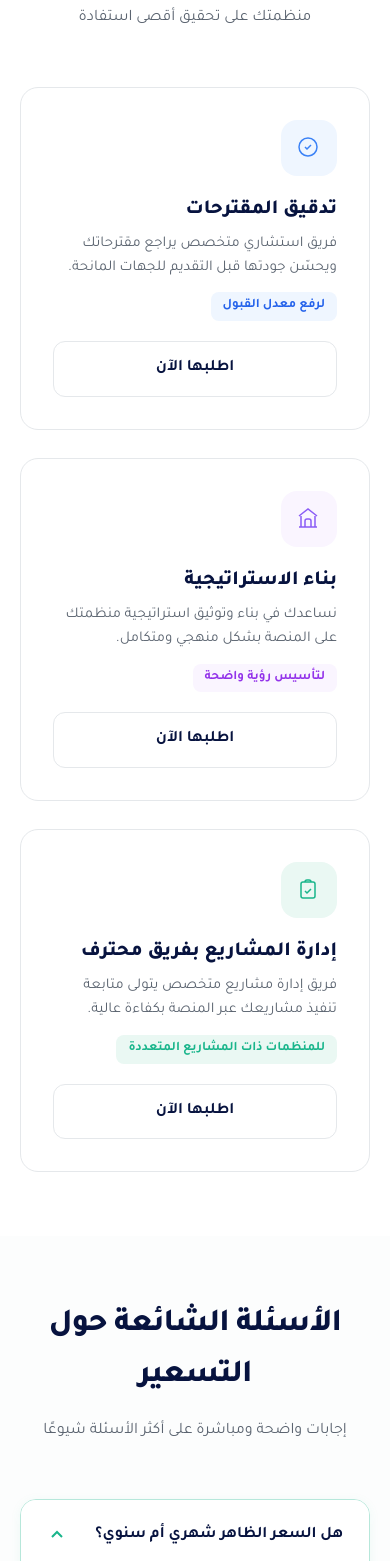
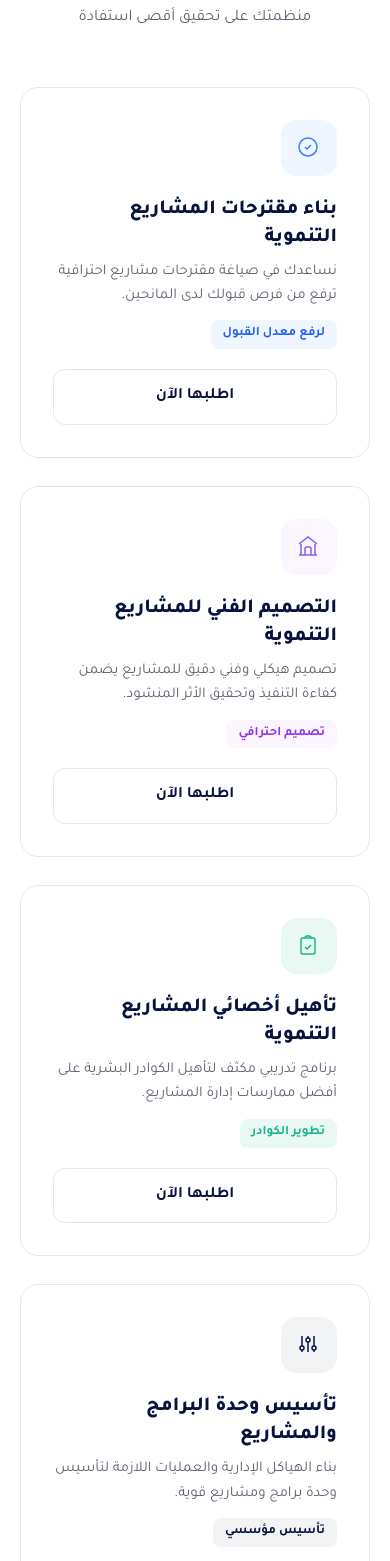
Before and after one commit to ANasserkh/jazeel-website-v2, a Nuxt app: page /pricing in a window 390 px wide. Shown: the part 5687-7248 px from the top of the page. Built offline with nearby package versions, Linux system fonts and the light colour scheme; a small style sheet from the web is missing.

Commit message:
fix: update services

```diff
--- a/app/components/services/RequestDialog.vue
+++ b/app/components/services/RequestDialog.vue
@@ -8,16 +8,26 @@ const { serviceType } = defineProps({
 });
 
 const services = {
-    ProposalReview: 1,
-    StrategyBuilding: 2,
-    ProjectManagement: 3
+    ProposalBuilding: 1,
+    TechnicalDesign: 2,
+    SpecialistQualification: 3,
+    UnitEstablishment: 4,
+    ProjectManagement: 5,
+    ProcessModeling: 6,
+    FundraisingQualification: 7,
+    FundraisingUnit: 8
 }
 
 const subtitle = computed(() => {
     switch (serviceType) {
-        case services.ProposalReview: return "تدقيق المقترحات"
-        case services.StrategyBuilding: return "بناء الاستراتيجية"
-        case services.ProjectManagement: return "إدارة المشاريع"
+        case services.ProposalBuilding: return "بناء مقترحات المشاريع التنموية"
+        case services.TechnicalDesign: return "التصميم الفني للمشاريع التنموية"
+        case services.SpecialistQualification: return "تأهيل أخصائي المشاريع التنموية"
+        case services.UnitEstablishment: return "تأسيس وحدة البرامج والمشاريع"
+        case services.ProjectManagement: return "إدارة المشاريع التنموية"
+        case services.ProcessModeling: return "نمذجة الإجراءات والعمليات في إدارة المشاريع التنموية"
+        case services.FundraisingQualification: return "تأهيل وتمكين أخصائي ادارة تنمية الموارد المالية"
+        case services.FundraisingUnit: return "تأسيس وحدة تنمية الموارد المالية"
     }
 })
 
--- a/app/pages/pricing.vue
+++ b/app/pages/pricing.vue
@@ -17,10 +17,74 @@ const serviceModal = ref(false);
 const serviceType = ref("");
 
 const services = {
-    ProposalReview: 1,
-    StrategyBuilding: 2,
-    ProjectManagement: 3
+    ProposalBuilding: 1,
+    TechnicalDesign: 2,
+    SpecialistQualification: 3,
+    UnitEstablishment: 4,
+    ProjectManagement: 5,
+    ProcessModeling: 6,
+    FundraisingQualification: 7,
+    FundraisingUnit: 8
 }
+
+const servicesList = [
+    {
+        id: services.ProposalBuilding,
+        title: 'بناء مقترحات المشاريع التنموية',
+        description: 'نساعدك في صياغة مقترحات مشاريع احترافية ترفع من فرص قبولك لدى المانحين.',
+        tag: 'لرفع معدل القبول',
+        color: 'blue'
+    },
+    {
+        id: services.TechnicalDesign,
+        title: 'التصميم الفني للمشاريع التنموية',
+        description: 'تصميم هيكلي وفني دقيق للمشاريع يضمن كفاءة التنفيذ وتحقيق الأثر المنشود.',
+        tag: 'تصميم احترافي',
+        color: 'purple'
+    },
+    {
+        id: services.SpecialistQualification,
+        title: 'تأهيل أخصائي المشاريع التنموية',
+        description: 'برنامج تدريبي مكثف لتأهيل الكوادر البشرية على أفضل ممارسات إدارة المشاريع.',
+        tag: 'تطوير الكوادر',
+        color: 'jgreen'
+    },
+    {
+        id: services.UnitEstablishment,
+        title: 'تأسيس وحدة البرامج والمشاريع',
+        description: 'بناء الهياكل الإدارية والعمليات اللازمة لتأسيس وحدة برامج ومشاريع قوية.',
+        tag: 'تأسيس مؤسسي',
+        color: 'navy'
+    },
+    {
+        id: services.ProjectManagement,
+        title: 'إدارة المشاريع التنموية',
+        description: 'إشراف مباشر ومتابعة حثيثة لتنفيذ المشاريع لضمان الجودة والالتزام بالجداول الزمنية.',
+        tag: 'إدارة متكاملة',
+        color: 'blue'
+    },
+    {
+        id: services.ProcessModeling,
+        title: 'نمذجة الإجراءات والعمليات في إدارة المشاريع التنموية',
+        description: 'تحويل العمليات المعقدة إلى نماذج واضحة وسهلة التنفيذ تضمن استدامة العمل.',
+        tag: 'كفاءة تشغيلية',
+        color: 'purple'
+    },
+    {
+        id: services.FundraisingQualification,
+        title: 'تأهيل وتمكين أخصائي ادارة تنمية الموارد المالية',
+        description: 'تمكين المسؤولين عن تنمية الموارد بأدوات ومهارات الاستدامة المالية الحديثة.',
+        tag: 'استدامة مالية',
+        color: 'jgreen'
+    },
+    {
+        id: services.FundraisingUnit,
+        title: 'تأسيس وحدة تنمية الموارد المالية',
+        description: 'تطوير استراتيجيات وأنظمة متكاملة لجذب الموارد المالية وضمان نمو المنظمة.',
+        tag: 'نمو مستدام',
+        color: 'navy'
+    }
+];
 
 function openServiceDialog(type) {
     serviceType.value = type;
@@ -821,66 +885,45 @@ function openServiceDialog(type) {
                 </p>
             </div>
 
-            <div class="grid grid-cols-1 sm:grid-cols-3 gap-7 reveal">
-                <!-- Service 1 -->
-                <div class="service-card flex flex-col">
-                    <div class="w-14 h-14 rounded-2xl bg-blue-50 flex items-center justify-center mb-5">
-                        <svg width="26" height="26" fill="none" stroke="#3b82f6" stroke-width="1.5">
+            <div class="grid grid-cols-1 md:grid-cols-2 lg:grid-cols-3 gap-7 reveal justify-center">
+                <div v-for="service in servicesList" :key="service.id" class="service-card flex flex-col">
+                    <div class="w-14 h-14 rounded-2xl flex items-center justify-center mb-5" :class="{
+                        'bg-blue-50': service.color === 'blue',
+                        'bg-purple-50': service.color === 'purple',
+                        'bg-jgreen-50': service.color === 'jgreen',
+                        'bg-navy/5': service.color === 'navy',
+                    }">
+                        <!-- Dynamic Icon Selection -->
+                        <svg v-if="service.color === 'blue'" width="26" height="26" fill="none" stroke="#3b82f6"
+                            stroke-width="1.5">
                             <path d="M9 12l2 2 4-4M21 12a9 9 0 11-18 0 9 9 0 0118 0z" />
                         </svg>
-                    </div>
-                    <h3 class="text-xl font-extrabold text-navy mb-2">تدقيق المقترحات</h3>
-                    <p class="text-[0.9375rem] text-neutral-text leading-relaxed mb-3">
-                        فريق استشاري متخصص يراجع مقترحاتك ويحسّن جودتها قبل التقديم للجهات المانحة.
-                    </p>
-                    <span
-                        class="inline-block text-[0.8125rem] font-bold text-blue-600 bg-blue-50 px-3 py-1 rounded-lg mb-5 w-fit">لرفع
-                        معدل القبول</span>
-                    <div class="mt-auto">
-                        <button @click="openServiceDialog(services.ProposalReview)"
-                            class="btn-secondary justify-center text-[0.9375rem] w-full">
-                            اطلبها الآن
-                        </button>
-                    </div>
-                </div>
-                <!-- Service 2 -->
-                <div class="service-card flex flex-col">
-                    <div class="w-14 h-14 rounded-2xl bg-purple-50 flex items-center justify-center mb-5">
-                        <svg width="26" height="26" fill="none" stroke="#8b5cf6" stroke-width="1.5">
+                        <svg v-else-if="service.color === 'purple'" width="26" height="26" fill="none" stroke="#8b5cf6"
+                            stroke-width="1.5">
                             <path d="M3 21h18M3 10l9-7 9 7M5 10v11M19 10v11M9 21v-6a2 2 0 012-2h2a2 2 0 012 2v6" />
                         </svg>
-                    </div>
-                    <h3 class="text-xl font-extrabold text-navy mb-2">بناء الاستراتيجية</h3>
-                    <p class="text-[0.9375rem] text-neutral-text leading-relaxed mb-3">
-                        نساعدك في بناء وتوثيق استراتيجية منظمتك على المنصة بشكل منهجي ومتكامل.
-                    </p>
-                    <span
-                        class="inline-block text-[0.8125rem] font-bold text-purple-600 bg-purple-50 px-3 py-1 rounded-lg mb-5 w-fit">لتأسيس
-                        رؤية واضحة</span>
-                    <div class="mt-auto">
-                        <button @click="openServiceDialog(services.StrategyBuilding)"
-                            class="btn-secondary justify-center text-[0.9375rem] w-full">
-                            اطلبها الآن
-                        </button>
-                    </div>
-                </div>
-                <!-- Service 3 -->
-                <div class="service-card flex flex-col">
-                    <div class="w-14 h-14 rounded-2xl bg-jgreen-50 flex items-center justify-center mb-5">
-                        <svg width="26" height="26" fill="none" stroke="#19B58B" stroke-width="1.5">
+                        <svg v-else-if="service.color === 'jgreen'" width="26" height="26" fill="none" stroke="#19B58B"
+                            stroke-width="1.5">
                             <path
                                 d="M9 5H7a2 2 0 00-2 2v12a2 2 0 002 2h10a2 2 0 002-2V7a2 2 0 00-2-2h-2M9 5a2 2 0 012-2h2a2 2 0 012 2M9 5h6M9 14l2 2 4-4" />
                         </svg>
+                        <svg v-else width="26" height="26" fill="none" stroke="#07133F" stroke-width="1.5">
+                            <path
+                                d="M12 6V4m0 2a2 2 0 100 4m0-4a2 2 0 110 4m-6 8a2 2 0 100-4m0 4a2 2 0 110-4m0 4v2m0-6V4m6 6v10m6-2a2 2 0 100-4m0 4a2 2 0 110-4m0 4v2m0-6V4" />
+                        </svg>
                     </div>
-                    <h3 class="text-xl font-extrabold text-navy mb-2">إدارة المشاريع بفريق محترف</h3>
+                    <h3 class="text-xl font-extrabold text-navy mb-2">{{ service.title }}</h3>
                     <p class="text-[0.9375rem] text-neutral-text leading-relaxed mb-3">
-                        فريق إدارة مشاريع متخصص يتولى متابعة تنفيذ مشاريعك عبر المنصة بكفاءة عالية.
+                        {{ service.description }}
                     </p>
-                    <span
-                        class="inline-block text-[0.8125rem] font-bold text-jgreen bg-jgreen-50 px-3 py-1 rounded-lg mb-5 w-fit">للمنظمات
-                        ذات المشاريع المتعددة</span>
+                    <span class="inline-block text-[0.8125rem] font-bold px-3 py-1 rounded-lg mb-5 w-fit" :class="{
+                        'text-blue-600 bg-blue-50': service.color === 'blue',
+                        'text-purple-600 bg-purple-50': service.color === 'purple',
+                        'text-jgreen bg-jgreen-50': service.color === 'jgreen',
+                        'text-navy bg-navy/5': service.color === 'navy',
+                    }">{{ service.tag }}</span>
                     <div class="mt-auto">
-                        <button @click="openServiceDialog(services.ProjectManagement)"
+                        <button @click="openServiceDialog(service.id)"
                             class="btn-secondary justify-center text-[0.9375rem] w-full">
                             اطلبها الآن
                         </button>
```
